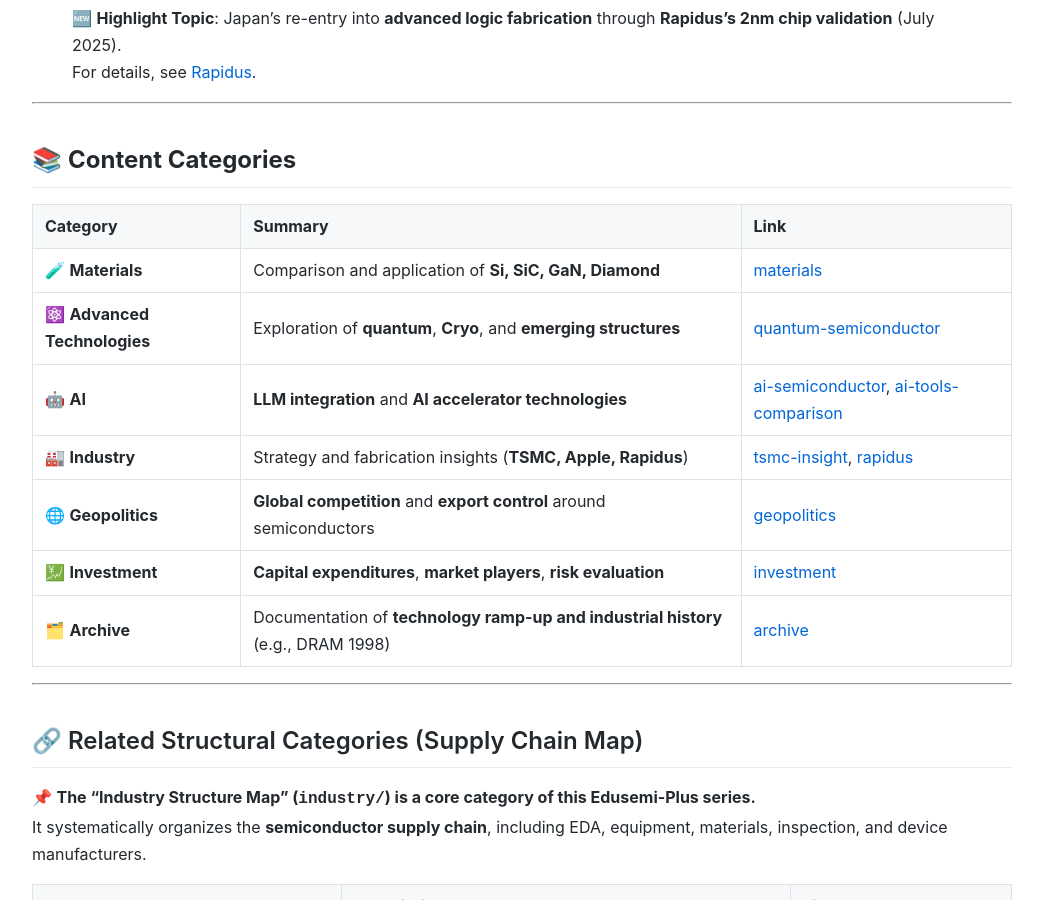
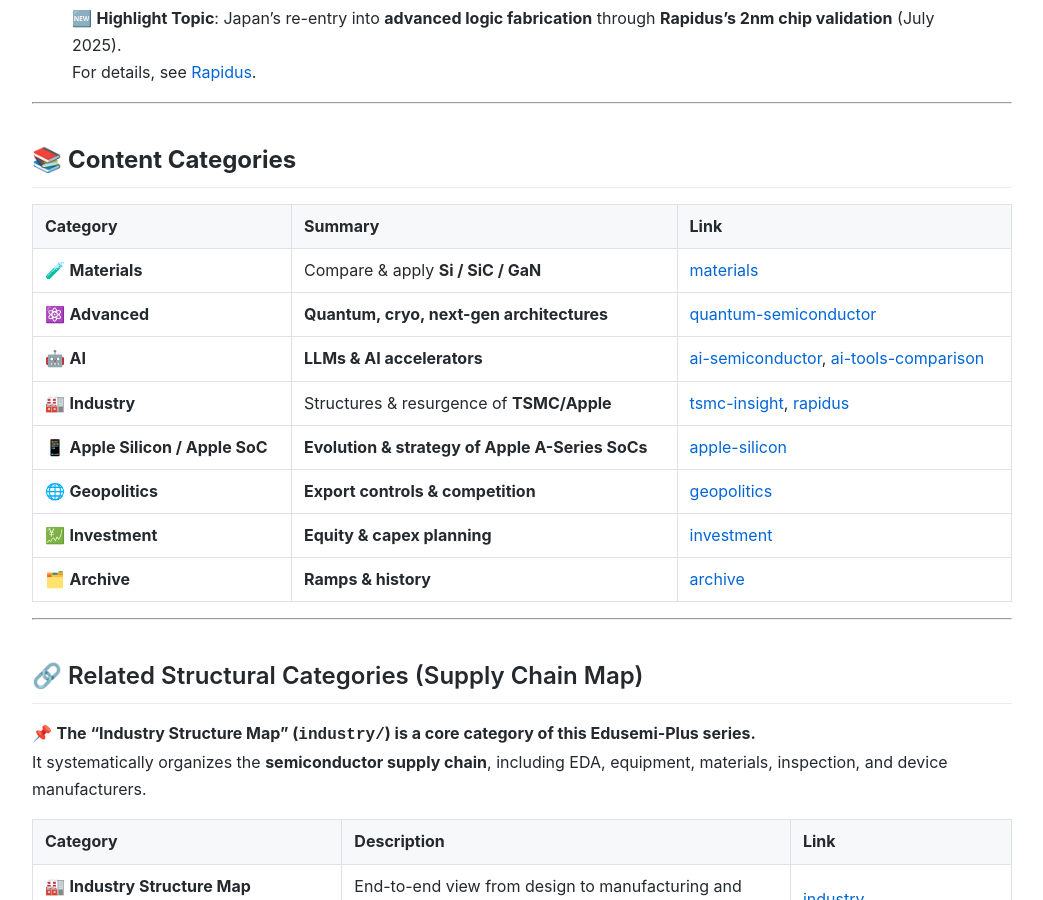
Before and after one commit to Samizo-AITL/Edusemi-Plus, a Jekyll site: the page built from index_en.md, in a window 1280 px wide and 900 px high, scrolled down 738 px. Shown: the whole window, without its empty margins (118-1161 px from the left). Built offline with Jekyll 4.4.1, drawn with Linux system fonts in a browser that asks for light colours.

Commit message:
Update index_en.md

```diff
--- a/index_en.md
+++ b/index_en.md
@@ -35,14 +35,15 @@
 ## 📚 **Content Categories**
 
 | **Category** | **Summary** | **Link** |
-|--------------|-------------|----------|
-| 🧪 **Materials** | Comparison and application of **Si, SiC, GaN, Diamond** | [materials](https://samizo-aitl.github.io/Edusemi-Plus/materials/index.html) |
-| ⚛️ **Advanced Technologies** | Exploration of **quantum**, **Cryo**, and **emerging structures** | [quantum-semiconductor](https://samizo-aitl.github.io/Edusemi-Plus/quantum-semiconductor/index.html) |
-| 🤖 **AI** | **LLM integration** and **AI accelerator technologies** | [ai-semiconductor](https://samizo-aitl.github.io/Edusemi-Plus/ai-semiconductor/index.html), [ai-tools-comparison](https://samizo-aitl.github.io/Edusemi-Plus/ai-tools-comparison/index.html) |
-| 🏭 **Industry** | Strategy and fabrication insights (**TSMC, Apple, Rapidus**) | [tsmc-insight](https://samizo-aitl.github.io/Edusemi-Plus/tsmc-insight/index.html), [rapidus](https://samizo-aitl.github.io/Edusemi-Plus/rapidus/index.html) |
-| 🌐 **Geopolitics** | **Global competition** and **export control** around semiconductors | [geopolitics](https://samizo-aitl.github.io/Edusemi-Plus/geopolitics/index.html) |
-| 💹 **Investment** | **Capital expenditures**, **market players**, **risk evaluation** | [investment](https://samizo-aitl.github.io/Edusemi-Plus/investment/index.html) |
-| 🗂️ **Archive** | Documentation of **technology ramp-up and industrial history** (e.g., DRAM 1998) | [archive](https://samizo-aitl.github.io/Edusemi-Plus/archive/index.html) |
+|---|---|---|
+| 🧪 **Materials** | Compare & apply **Si / SiC / GaN** | [materials](https://samizo-aitl.github.io/Edusemi-Plus/materials/index.html) |
+| ⚛️ **Advanced** | **Quantum, cryo, next-gen architectures** | [quantum-semiconductor](https://samizo-aitl.github.io/Edusemi-Plus/quantum-semiconductor/index.html) |
+| 🤖 **AI** | **LLMs & AI accelerators** | [ai-semiconductor](https://samizo-aitl.github.io/Edusemi-Plus/ai-semiconductor/index.html), [ai-tools-comparison](https://samizo-aitl.github.io/Edusemi-Plus/ai-tools-comparison/index.html) |
+| 🏭 **Industry** | Structures & resurgence of **TSMC/Apple** | [tsmc-insight](https://samizo-aitl.github.io/Edusemi-Plus/tsmc-insight/index.html), [rapidus](https://samizo-aitl.github.io/Edusemi-Plus/rapidus/index.html) |
+| 📱 **Apple Silicon / Apple SoC** | **Evolution & strategy of Apple A-Series SoCs** | [apple-silicon](https://samizo-aitl.github.io/Edusemi-Plus/apple-silicon/index.html) |
+| 🌐 **Geopolitics** | **Export controls & competition** | [geopolitics](https://samizo-aitl.github.io/Edusemi-Plus/geopolitics/index.html) |
+| 💹 **Investment** | **Equity & capex planning** | [investment](https://samizo-aitl.github.io/Edusemi-Plus/investment/index.html) |
+| 🗂️ **Archive** | **Ramps & history** | [archive](https://samizo-aitl.github.io/Edusemi-Plus/archive/index.html) |
 
 ---
 
```
